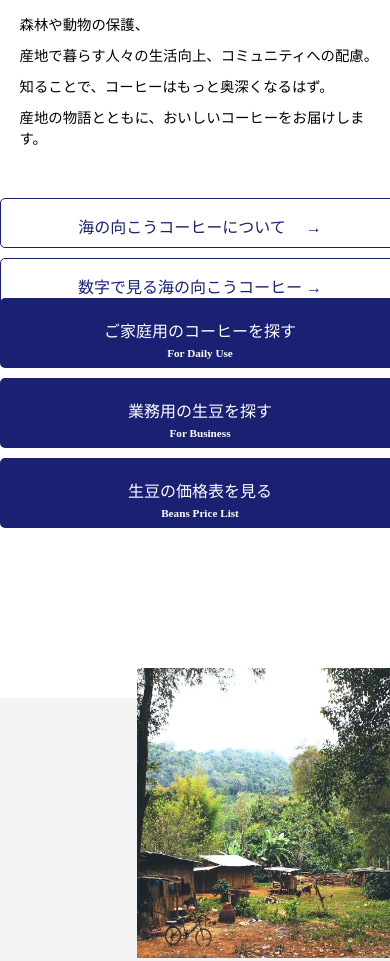
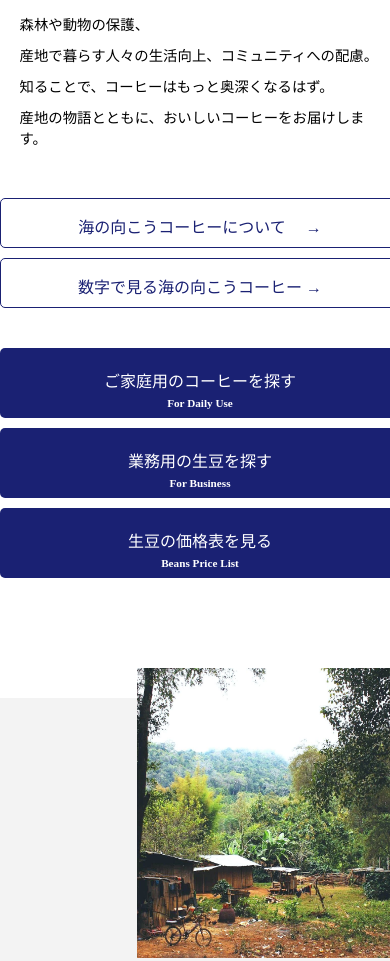
Before and after one commit to hiro1108/umikomukou, a plain HTML site: page index.html in a window 390 px wide. Shown: the part 1952-2913 px from the top of the page. Drawn offline with Linux system fonts and the light colour scheme.

Commit message:
Add files via upload

```diff
--- a/css/media.css
+++ b/css/media.css
@@ -184,6 +184,14 @@
     .comment2_btn{
         margin-top:50px;
     }
+    .contents2_search{
+   position: absolute;
+    top:500px;
+    width: 100%;
+    display: flex;
+    justify-content: center;
+    /**right: 300px;**/
+}
     .comment2_btn_a{
         display:block;
         width: 400px;
@@ -193,7 +201,7 @@
     }
 
     .contents2_search{
-        top:850px;
+        top:900px;
         display:block;
         max-width: 100%;
 
```
